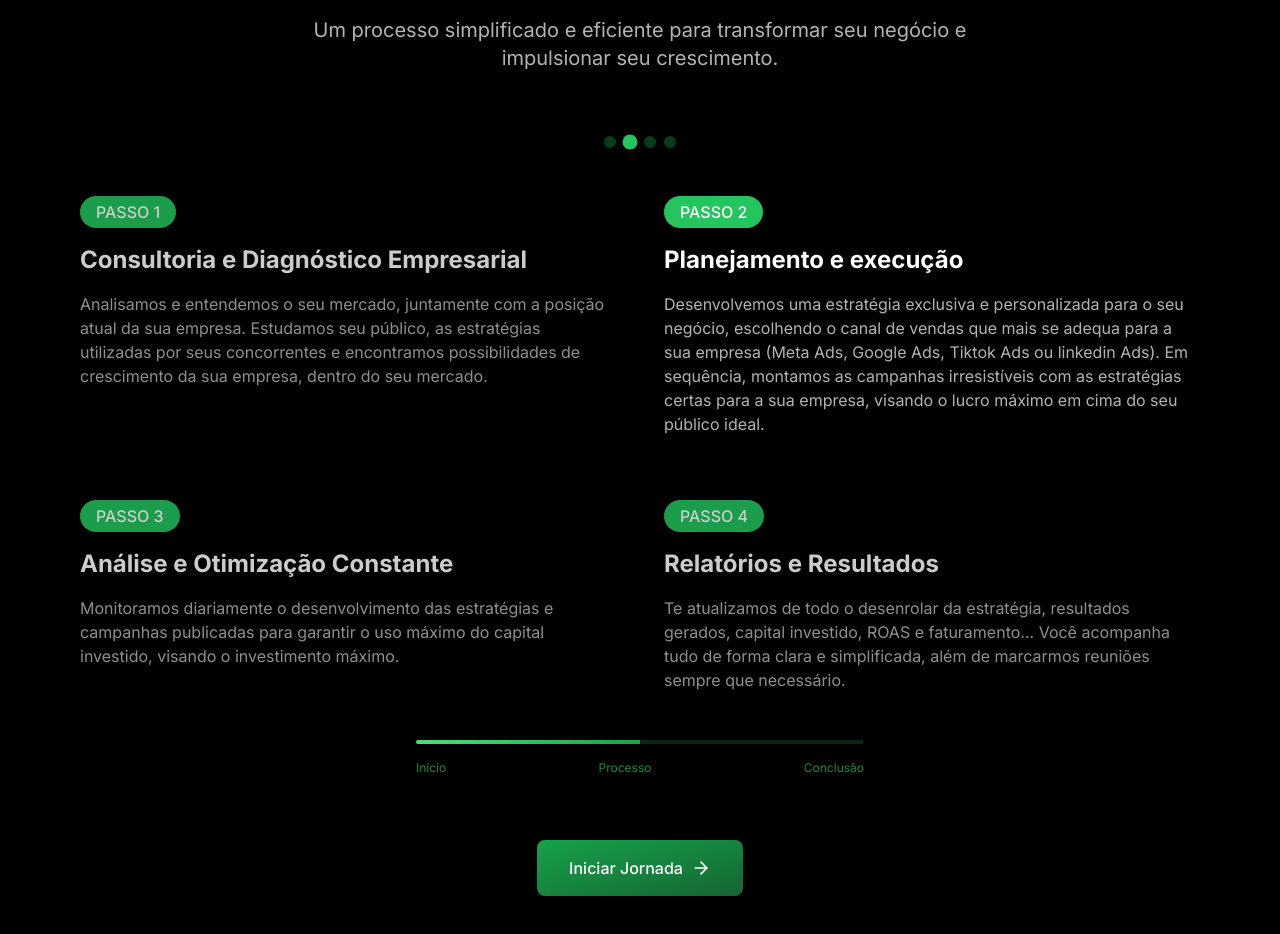
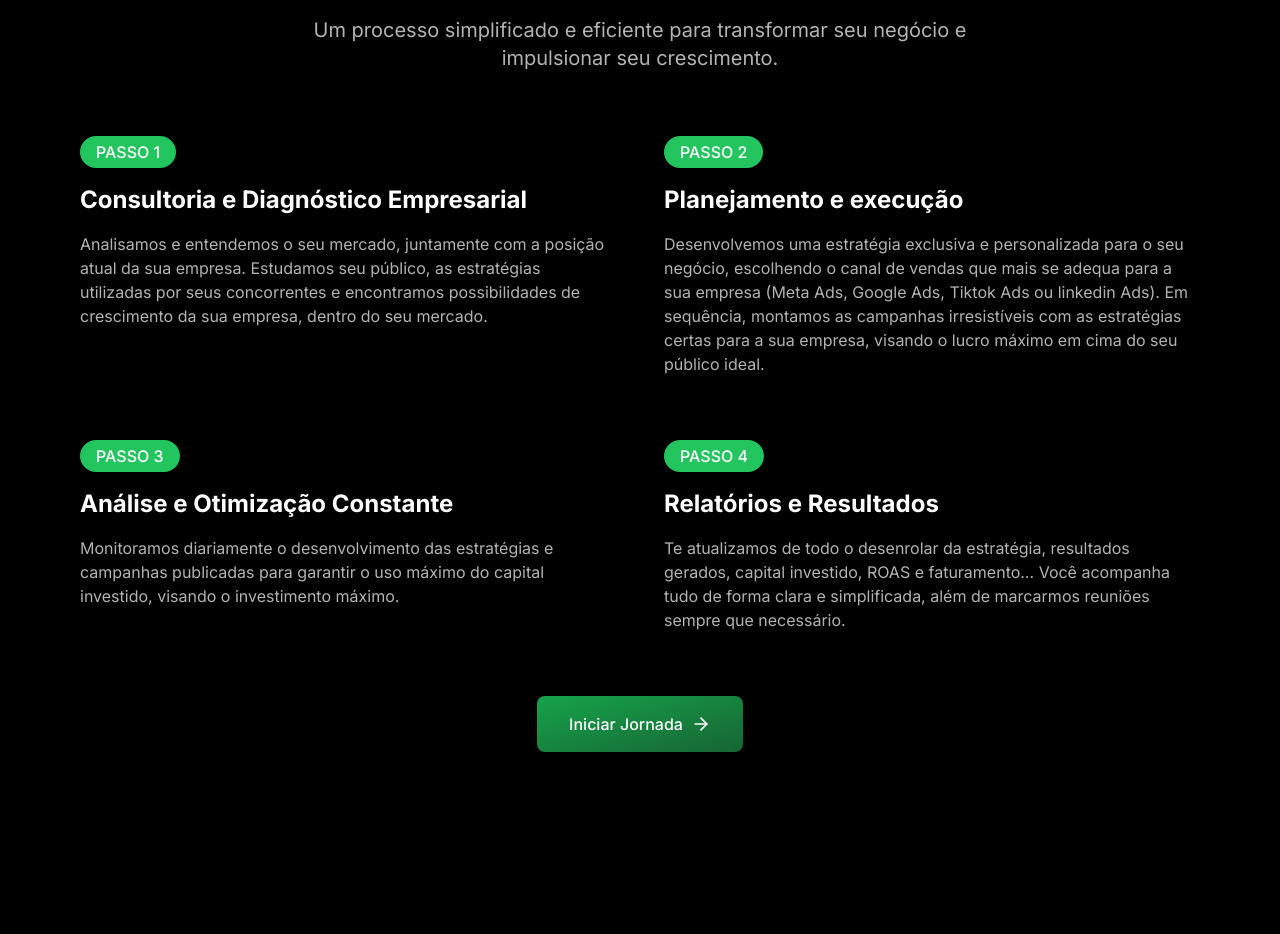
Before and after one commit to ruyteer/sofistic, a Next.js app: page / in a window 1280 px wide. Shown: the part 3680-4614 px from the top of the page. Built offline with nearby package versions, Linux system fonts and the light colour scheme.

Commit message:
feat: remove progress bar

```diff
--- a/components/process-journey.tsx
+++ b/components/process-journey.tsx
@@ -1,30 +1,26 @@
-"use client"
+"use client";
 
-import type React from "react"
-
-import { useState, useEffect, useRef } from "react"
-import { motion, useInView } from "motion/react"
-import { Search, FileText, BarChart2, FileBarChart } from "lucide-react"
-import { cn } from "@/lib/utils"
+import type React from "react";
+import { motion, useInView } from "motion/react";
+import { Search, FileText, BarChart2, FileBarChart } from "lucide-react";
+import { useRef } from "react";
+import { cn } from "@/lib/utils";
 
 interface ProcessStepProps {
-  number: number
-  title: string
-  description: string
-  icon: React.ReactNode
-  isActive: boolean
-  onClick: () => void
+  number: number;
+  title: string;
+  description: string;
+  icon: React.ReactNode;
 }
 
-const ProcessStep = ({ number, title, description, icon, isActive, onClick }: ProcessStepProps) => {
+const ProcessStep = ({
+  number,
+  title,
+  description,
+  icon,
+}: ProcessStepProps) => {
   return (
-    <div
-      className={cn(
-        "flex flex-col cursor-pointer transition-all duration-300",
-        isActive ? "opacity-100" : "opacity-80 hover:opacity-100",
-      )}
-      onClick={onClick}
-    >
+    <div className="flex flex-col transition-all duration-300">
       {/* Step number with icon */}
       <div className="flex items-center mb-4">
         <div className="bg-green-500 text-white rounded-full px-4 py-1 flex items-center gap-2">
@@ -36,26 +32,16 @@ const ProcessStep = ({ number, title, description, icon, isActive, onClick }: Pr
       <h3 className="text-xl md:text-2xl font-bold mb-4 text-white">{title}</h3>
 
       {/* Description */}
-      <p className="text-white/70 text-sm md:text-base leading-relaxed">{description}</p>
+      <p className="text-white/70 text-sm md:text-base leading-relaxed">
+        {description}
+      </p>
     </div>
-  )
-}
+  );
+};
 
 export default function ProcessJourney() {
-  const [activeStep, setActiveStep] = useState(1)
-  const containerRef = useRef<HTMLDivElement>(null)
-  const isInView = useInView(containerRef, { once: false, amount: 0.3 })
-
-  // Auto-advance steps
-  useEffect(() => {
-    if (!isInView) return
-
-    const interval = setInterval(() => {
-      setActiveStep((prev) => (prev < 4 ? prev + 1 : 1))
-    }, 5000)
-
-    return () => clearInterval(interval)
-  }, [isInView])
+  const containerRef = useRef<HTMLDivElement>(null);
+  const isInView = useInView(containerRef, { once: false, amount: 0.3 });
 
   const processSteps = [
     {
@@ -86,57 +72,27 @@ export default function ProcessJourney() {
         "Te atualizamos de todo o desenrolar da estratégia, resultados gerados, capital investido, ROAS e faturamento… Você acompanha tudo de forma clara e simplificada, além de marcarmos reuniões sempre que necessário.",
       icon: <FileBarChart className="w-5 h-5 text-white" />,
     },
-  ]
+  ];
 
   return (
     <div ref={containerRef} className="relative">
-      {/* Progress indicator */}
-      <div className="flex justify-center mb-12">
-        <div className="flex items-center gap-2">
-          {[1, 2, 3, 4].map((step) => (
-            <button
-              key={step}
-              onClick={() => setActiveStep(step)}
-              className={cn(
-                "w-3 h-3 rounded-full transition-all duration-300",
-                step === activeStep ? "bg-green-500 scale-125" : "bg-green-500/30 hover:bg-green-500/50",
-              )}
-              aria-label={`Ir para o passo ${step}`}
-            />
-          ))}
-        </div>
-      </div>
-
-      {/* Process steps in a grid layout */}
+      {/* Process steps in a grid layout - All steps visible at once */}
       <div className="grid grid-cols-1 md:grid-cols-2 gap-x-12 gap-y-16">
         {processSteps.map((step) => (
-          <ProcessStep
+          <motion.div
             key={step.number}
-            number={step.number}
-            title={step.title}
-            description={step.description}
-            icon={step.icon}
-            isActive={step.number === activeStep}
-            onClick={() => setActiveStep(step.number)}
-          />
+            initial={{ opacity: 0, y: 30 }}
+            animate={isInView ? { opacity: 1, y: 0 } : { opacity: 0, y: 30 }}
+            transition={{ duration: 0.5, delay: step.number * 0.1 }}
+          >
+            <ProcessStep
+              number={step.number}
+              title={step.title}
+              description={step.description}
+              icon={step.icon}
+            />
+          </motion.div>
         ))}
-      </div>
-
-      {/* Journey progress bar */}
-      <div className="mt-12 max-w-md mx-auto">
-        <div className="h-1 bg-green-500/20 rounded-full overflow-hidden">
-          <motion.div
-            className="h-full bg-gradient-to-r from-green-400 to-green-600"
-            initial={{ width: "0%" }}
-            animate={{ width: `${(activeStep / 4) * 100}%` }}
-            transition={{ duration: 0.5 }}
-          />
-        </div>
-        <div className="mt-4 flex justify-between text-xs text-green-500/70">
-          <span>Início</span>
-          <span>Processo</span>
-          <span>Conclusão</span>
-        </div>
       </div>
 
       {/* Call to action */}
@@ -147,7 +103,10 @@ export default function ProcessJourney() {
         transition={{ delay: 0.5, duration: 0.5 }}
       >
         <button
-          className="group relative overflow-hidden rounded-lg bg-gradient-to-br from-green-600 to-green-800 px-8 py-4 text-white shadow-lg transition-all duration-300 hover:shadow-green-500/20 hover:scale-105"
+          className={cn(
+            "group relative overflow-hidden rounded-lg bg-gradient-to-br from-green-600 to-green-800 px-8 py-4 text-white shadow-lg",
+            "transition-all duration-300 hover:shadow-green-500/20 hover:scale-105"
+          )}
           onClick={() => (window.location.href = "#contato")}
         >
           <span className="relative z-10 flex items-center font-medium">
@@ -170,5 +129,5 @@ export default function ProcessJourney() {
         </button>
       </motion.div>
     </div>
-  )
+  );
 }
```
